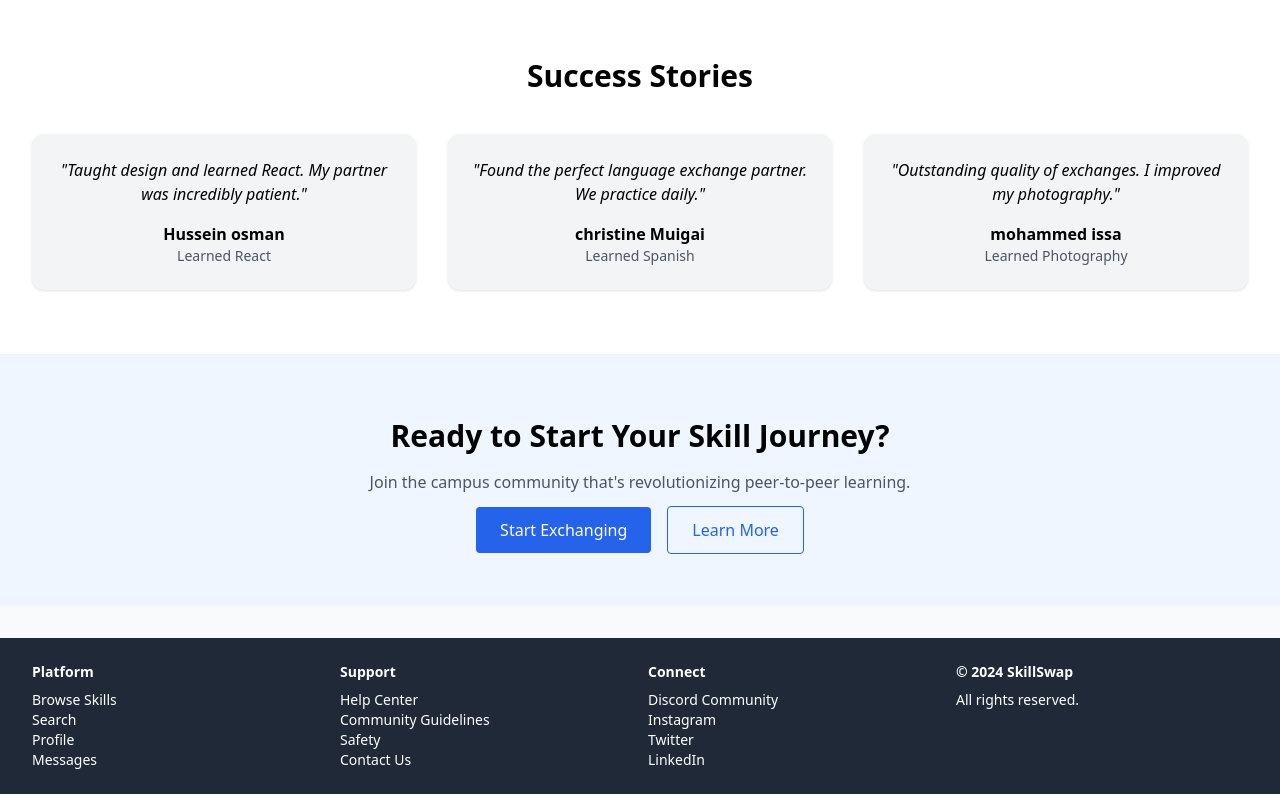
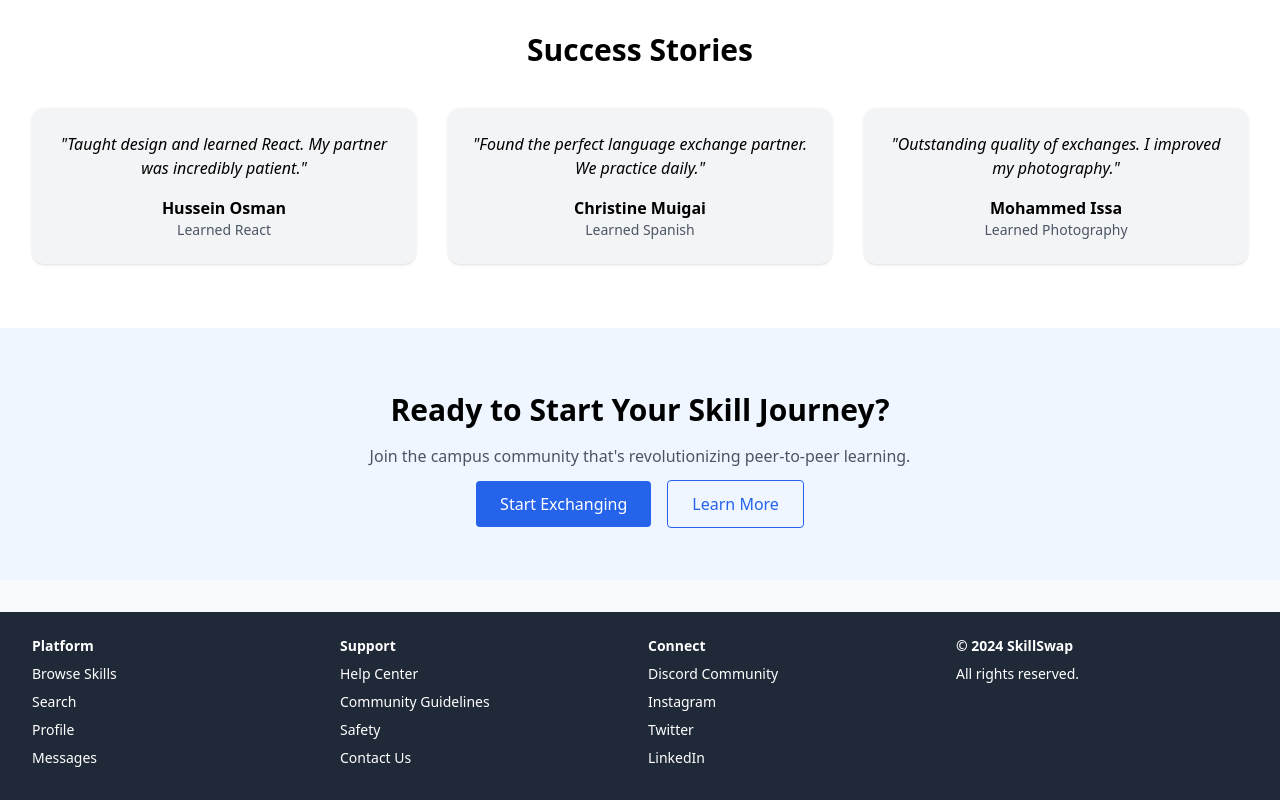
Before and after one commit to vickitah/skillswap-frontend, a React (Vite) app: page / in a window 1280 px wide. Shown: the part 1168-1968 px from the top of the page. Built offline with nearby package versions, Linux system fonts and the light colour scheme; the HTML template or start-up script is replaced by a standard one.

Commit message:
save updates

```diff
--- a/package.json
+++ b/package.json
@@ -12,6 +12,7 @@
   "dependencies": {
     "axios": "^1.10.0",
     "firebase": "^11.9.1",
+    "lodash": "^4.17.21",
     "react": "^19.1.0",
     "react-dom": "^19.1.0",
     "react-router-dom": "^7.6.3"
--- a/src/pages/HomePage.jsx
+++ b/src/pages/HomePage.jsx
@@ -1,10 +1,9 @@
-import React from 'react';
-import { Link } from 'react-router-dom';
+import React from "react";
+import { Link } from "react-router-dom";
 
 export default function HomePage() {
   return (
     <div className="min-h-screen flex flex-col bg-gray-50">
-
 
       {/* Hero */}
       <section className="text-center py-20 px-4 bg-blue-50">
@@ -14,7 +13,7 @@ export default function HomePage() {
         </p>
         <div className="space-x-4">
           <Link to="/feed" className="bg-blue-600 text-white px-6 py-3 rounded hover:bg-blue-700">Explore Skills</Link>
-          <button className="border border-blue-600 text-blue-600 px-6 py-3 rounded hover:bg-blue-100">Watch Demo</button>
+
         </div>
       </section>
 
@@ -23,10 +22,10 @@ export default function HomePage() {
         <h3 className="text-3xl font-bold text-center mb-10">How SkillSwap Works</h3>
         <div className="grid grid-cols-1 md:grid-cols-2 lg:grid-cols-4 gap-8 text-center">
           {[
-            { icon: '🤝', title: 'Smart Matching', desc: 'Connects students with complementary skills.' },
-            { icon: '💬', title: 'Easy Communication', desc: 'Built-in chat to coordinate lessons.' },
-            { icon: '⭐', title: 'Verified Reviews', desc: 'Rate your exchange partners.' },
-            { icon: '🎯', title: 'Goal Tracking', desc: 'Track your progress with analytics.' },
+            { icon: "🤝", title: "Smart Matching", desc: "Connects students with complementary skills." },
+            { icon: "💬", title: "Easy Communication", desc: "Built-in chat to coordinate lessons." },
+            { icon: "⭐", title: "Verified Reviews", desc: "Rate your exchange partners." },
+            { icon: "🎯", title: "Goal Tracking", desc: "Track your progress with analytics." },
           ].map(({ icon, title, desc }) => (
             <div key={title} className="bg-gray-100 p-6 rounded-xl shadow">
               <div className="text-4xl mb-4">{icon}</div>
@@ -42,15 +41,15 @@ export default function HomePage() {
         <h3 className="text-3xl font-bold text-center mb-10">Popular Skill Categories</h3>
         <div className="grid grid-cols-1 md:grid-cols-2 lg:grid-cols-4 gap-6">
           {[
-            { category: 'Programming', exchanges: 127, skills: ['React', 'Python', 'JavaScript'] },
-            { category: 'Design', exchanges: 89, skills: ['UI/UX', 'Figma', 'Photoshop'] },
-            { category: 'Languages', exchanges: 156, skills: ['Spanish', 'French', 'Mandarin'] },
-            { category: 'Music', exchanges: 67, skills: ['Guitar', 'Piano', 'Vocals'] },
+            { category: "Programming", exchanges: 127, skills: ["React", "Python", "JavaScript"] },
+            { category: "Design", exchanges: 89, skills: ["UI/UX", "Figma", "Photoshop"] },
+            { category: "Languages", exchanges: 156, skills: ["Spanish", "French", "Mandarin"] },
+            { category: "Music", exchanges: 67, skills: ["Guitar", "Piano", "Vocals"] },
           ].map(({ category, exchanges, skills }) => (
             <div key={category} className="bg-white p-6 rounded-xl shadow">
               <h4 className="font-semibold text-xl mb-2">{category}</h4>
               <p className="text-sm text-gray-500 mb-2">{exchanges} exchanges</p>
-              <p className="text-sm text-gray-600">Popular skills: {skills.join(', ')}</p>
+              <p className="text-sm text-gray-600">Popular skills: {skills.join(", ")}</p>
             </div>
           ))}
         </div>
@@ -61,9 +60,9 @@ export default function HomePage() {
         <h3 className="text-3xl font-bold text-center mb-10">Success Stories</h3>
         <div className="grid grid-cols-1 md:grid-cols-3 gap-8">
           {[
-            { quote: 'Taught design and learned React. My partner was incredibly patient.', name: 'Hussein osman', skill: 'Learned React' },
-            { quote: 'Found the perfect language exchange partner. We practice daily.', name: 'christine Muigai', skill: 'Learned Spanish' },
-            { quote: 'Outstanding quality of exchanges. I improved my photography.', name: 'mohammed issa', skill: 'Learned Photography' },
+            { quote: 'Taught design and learned React. My partner was incredibly patient.', name: 'Hussein Osman', skill: 'Learned React' },
+            { quote: 'Found the perfect language exchange partner. We practice daily.', name: 'Christine Muigai', skill: 'Learned Spanish' },
+            { quote: 'Outstanding quality of exchanges. I improved my photography.', name: 'Mohammed Issa', skill: 'Learned Photography' },
           ].map(({ quote, name, skill }) => (
             <div key={name} className="bg-gray-100 p-6 rounded-xl shadow text-center">
               <p className="italic mb-4">"{quote}"</p>
@@ -89,24 +88,24 @@ export default function HomePage() {
         <div className="grid grid-cols-1 md:grid-cols-4 gap-4">
           <div>
             <h4 className="font-bold mb-2">Platform</h4>
-            <p>Browse Skills</p>
-            <p>Search</p>
-            <p>Profile</p>
-            <p>Messages</p>
+            <Link to="/feed" className="block mb-2">Browse Skills</Link>
+            <Link to="/search" className="block mb-2">Search</Link>
+            <Link to="/profile" className="block mb-2">Profile</Link>
+            <Link to="/messages" className="block mb-2">Messages</Link>
           </div>
           <div>
             <h4 className="font-bold mb-2">Support</h4>
-            <p>Help Center</p>
-            <p>Community Guidelines</p>
-            <p>Safety</p>
-            <p>Contact Us</p>
+            <Link to="/help-center" className="block mb-2">Help Center</Link>
+            <Link to="/community-guidelines" className="block mb-2">Community Guidelines</Link>
+            <Link to="/safety" className="block mb-2">Safety</Link>
+            <Link to="/contact-us" className="block mb-2">Contact Us</Link>
           </div>
           <div>
             <h4 className="font-bold mb-2">Connect</h4>
-            <p>Discord Community</p>
-            <p>Instagram</p>
-            <p>Twitter</p>
-            <p>LinkedIn</p>
+            <a href="https://discord.com" className="block mb-2">Discord Community</a>
+            <a href="https://instagram.com" className="block mb-2">Instagram</a>
+            <a href="https://twitter.com" className="block mb-2">Twitter</a>
+            <a href="https://linkedin.com" className="block mb-2">LinkedIn</a>
           </div>
           <div>
             <h4 className="font-bold mb-2">© 2024 SkillSwap</h4>
--- a/src/pages/Login.jsx
+++ b/src/pages/Login.jsx
@@ -24,7 +24,7 @@ export default function Login({ onLogin }) {
 
   const callProtectedRoute = async (jwt) => {
     try {
-      const res = await fetch("http://localhost:5000/api/protected", {
+      const res = await fetch("https://skillswap-backend-qky7.onrender.com/api/protected", {
         headers: { Authorization: `Bearer ${jwt}` },
       });
       const data = await res.json();
@@ -38,7 +38,7 @@ export default function Login({ onLogin }) {
     try {
       const result = await signInWithPopup(auth, provider);
       const idToken = await result.user.getIdToken();
-      const res = await fetch("http://localhost:5000/api/login", {
+      const res = await fetch("https://skillswap-backend-qky7.onrender.com/api/login", {  // Live URL
         method: "POST",
         headers: { "Content-Type": "application/json" },
         body: JSON.stringify({ idToken }),
@@ -82,7 +82,7 @@ export default function Login({ onLogin }) {
       }
 
       const idToken = await userCredential.user.getIdToken();
-      const res = await fetch("http://localhost:5000/api/login", {
+      const res = await fetch("https://skillswap-backend-qky7.onrender.com/api/login", {  // Live URL
         method: "POST",
         headers: { "Content-Type": "application/json" },
         body: JSON.stringify({ idToken }),
--- a/src/pages/ProfilePage.jsx
+++ b/src/pages/ProfilePage.jsx
@@ -1,4 +1,3 @@
-// src/pages/ProfilePage.jsx
 import React, { useEffect, useState } from 'react';
 import { useParams } from 'react-router-dom';
 import ProfileHeader from '../components/ProfileHeader';
@@ -20,11 +19,15 @@ const ProfilePage = () => {
     const fetchProfile = async () => {
       try {
         const data = await getProfile(username);
-        setProfile(data);
-        setError(null);
+        if (data) {
+          setProfile(data);
+          setError(null);
+        } else {
+          setError("Profile not found.");
+        }
       } catch (err) {
         console.error(err);
-        setError('Could not load profile.');
+        setError('Could not load profile. Please try again later.');
       }
     };
 
@@ -56,11 +59,17 @@ const ProfilePage = () => {
       }));
     } catch (err) {
       console.error(`❌ Failed to delete skill:`, err);
+      setError("Failed to delete skill. Please try again.");
     }
   };
 
   if (error) return <div className="p-4 text-red-600">{error}</div>;
-  if (!profile) return <div className="p-4">Loading profile...</div>;
+  if (!profile) return (
+    <div className="p-4">
+      <div>Loading profile...</div>
+      <div className="spinner"></div> {/* Add a spinner or loading indicator here */}
+    </div>
+  );
 
   return (
     <div className="max-w-4xl mx-auto p-4">
--- a/src/pages/SessionsPage.jsx
+++ b/src/pages/SessionsPage.jsx
@@ -5,24 +5,27 @@ const statusLabels = {
   all: 'All',
   pending: 'Pending',
   accepted: 'Accepted',
-  rejected: 'Rejected'
+  rejected: 'Rejected',
 };
 
 const SessionsPage = () => {
   const [sessions, setSessions] = useState([]);
   const [filter, setFilter] = useState('all');
   const [loading, setLoading] = useState(false);
+  const [error, setError] = useState('');
 
   useEffect(() => {
     fetchSessions();
   }, []);
 
   const fetchSessions = async () => {
+    setLoading(true);
+    setError('');
     try {
-      setLoading(true);
       const data = await getSessions();
       setSessions(data);
     } catch (err) {
+      setError('❌ Failed to load sessions. Please try again later.');
       console.error("❌ Error fetching sessions:", err);
     } finally {
       setLoading(false);
@@ -35,6 +38,7 @@ const SessionsPage = () => {
       fetchSessions(); // Refresh list
     } catch (err) {
       console.error(`❌ Failed to update session ${id}:`, err);
+      setError('❌ Failed to update session status.');
     }
   };
 
@@ -63,11 +67,16 @@ const SessionsPage = () => {
         ))}
       </div>
 
+      {/* Error Message */}
+      {error && <p className="text-red-600 mb-4">{error}</p>}
+
       {/* Session cards */}
       {loading ? (
-        <p>Loading sessions...</p>
+        <div className="text-center">
+          <p className="text-gray-500">Loading sessions...</p>
+        </div>
       ) : filteredSessions.length === 0 ? (
-        <p className="text-gray-500">No sessions in this category.</p>
+        <p className="text-center text-gray-500 mt-10">No sessions in this category.</p>
       ) : (
         <div className="space-y-4">
           {filteredSessions.map((sesh) => (
```
Also changed, not shown: src/pages/Messages.jsx (+22 -4 lines), src/pages/SearchPage.jsx (+34 -4 lines), 1 other file (tests, documents, lock files or other folders).
